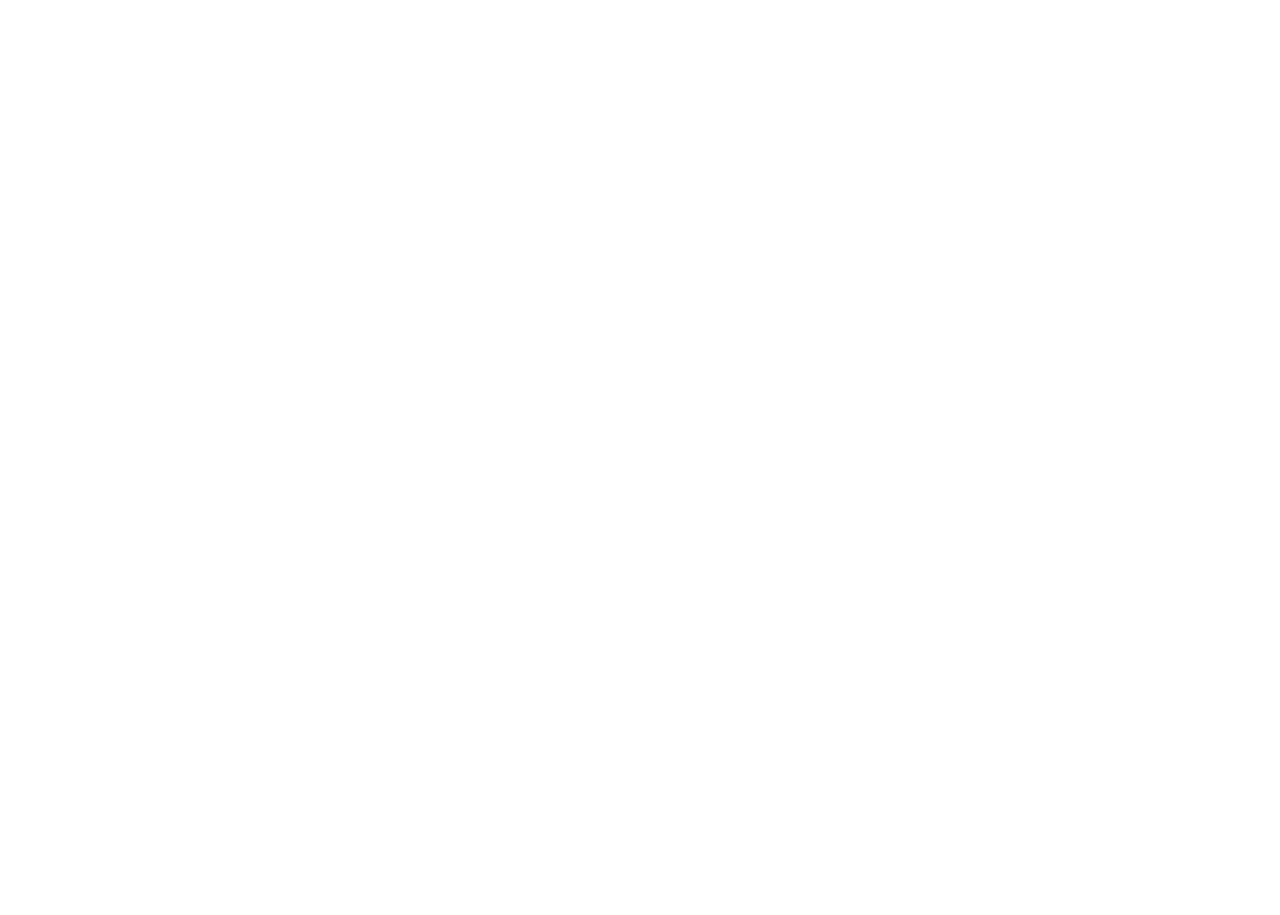
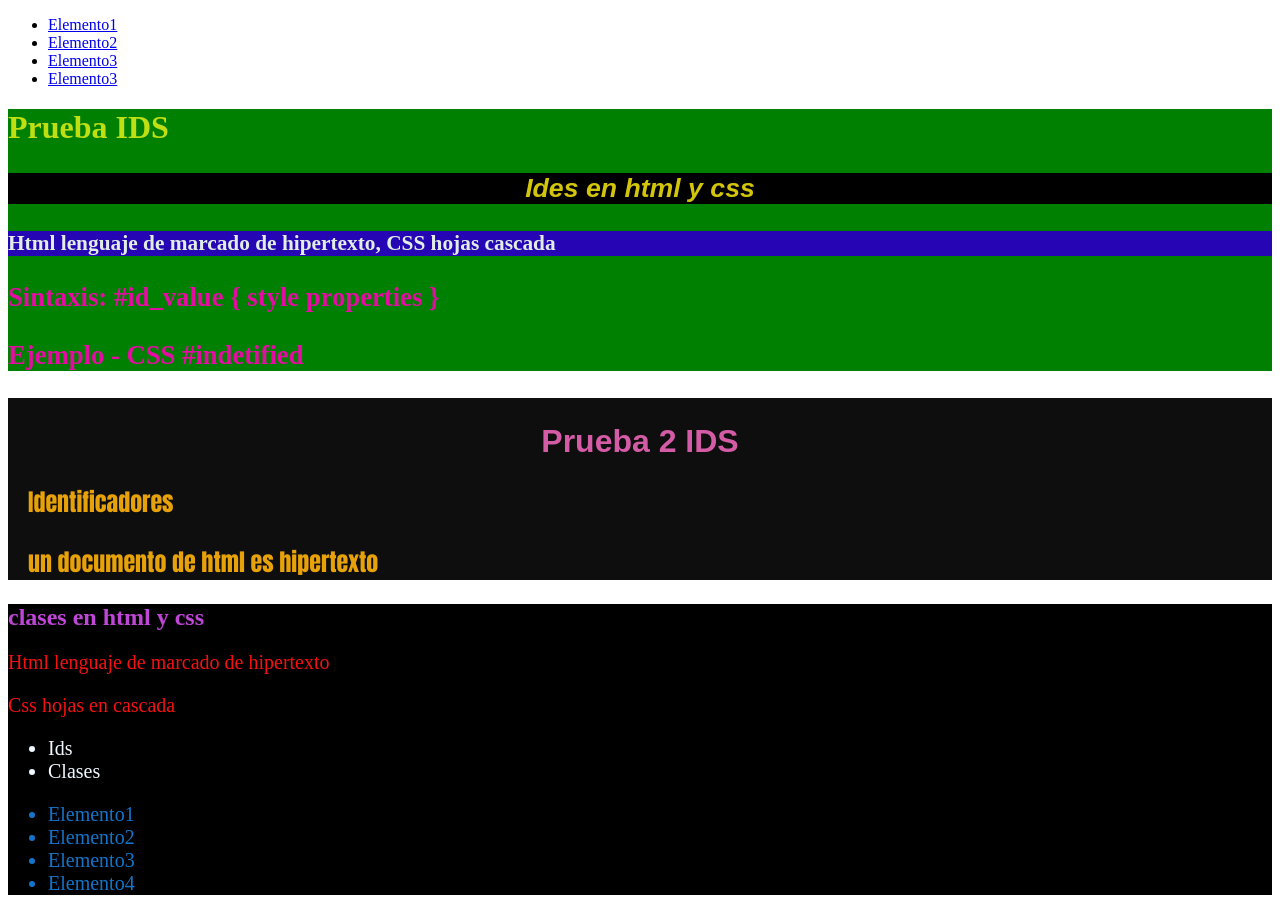
Before and after one commit to Jack625a/PaginasWebCatec, a PHP site: page /navegacionEstilo.html in a window 1280 px wide. Before the commit the page is empty. Before the commit the page ends 800 px from the top, so only its background shows below. Run offline with PHP 8.4, Linux system fonts and the light colour scheme.

Commit message:
conexion ed y clases style.css

```diff
--- a/estilos.css
+++ b/estilos.css
@@ -1,5 +1,5 @@
 body{
-    background: blue;
+    background: rgb(173, 22, 123);
     background-image: url("https://cdn.pixabay.com/photo/2018/08/14/13/23/ocean-3605547_1280.jpg");
 }
 div{
--- a/navegacionEstilo.html
+++ b/navegacionEstilo.html
@@ -0,0 +1,52 @@
+<!DOCTYPE html>
+<html lang="en">
+<head>
+    <meta charset="UTF-8">
+    <meta http-equiv="X-UA-Compatible" content="IE=edge">
+    <meta name="viewport" content="width=device-width, initial-scale=1.0">
+    <title>Barra de Navegacion </title>
+    <link rel="stylesheet" href="style.css">
+</head>
+<body>
+  <div id="navegador">
+   <ul>
+     <li><a href="http://">Elemento1</a></li>
+     <li><a href="http://">Elemento2</a></li>
+     <li><a href="http://">Elemento3</a></li>
+     <li><a href="http://">Elemento3</a></li>
+   </ul>
+  </div>
+
+  <div id="contenedor1">
+    <h1>Prueba IDS</h1>
+    <p id="subtitulo1">Ides en html y css</p>
+    <p id="subtitulo2">Html lenguaje de marcado de hipertexto,
+         CSS hojas cascada</p>
+    <p>Sintaxis: #id_value { style properties }</p>
+    <p>Ejemplo - CSS #indetified</p>
+  </div>
+  <div id="contenedor2">
+    <h1 id="titulo">Prueba 2 IDS</h1>
+    <p>Identificadores</p>
+    <p>un documento de html es hipertexto</p>
+  </div>
+  <section class="seccion1">
+    <h1>clases en html y css</h1>
+    <p>Html lenguaje de marcado de hipertexto</p>
+    <p>Css hojas en cascada</p>
+    <ul class="lista1">
+      <li>Ids</li>
+      <li>Clases</li>
+    </ul>
+    <ul class="lista2">
+        <li>Elemento1</li>
+        <li>Elemento2</li>
+        <li>Elemento3</li>
+        <li>Elemento4</li>
+      </ul>
+  </section>
+  <section class="seccion2">
+
+  </section>
+</body>
+</html>
--- a/style.css
+++ b/style.css
@@ -0,0 +1,61 @@
+#contenedor1{
+    color: rgb(192, 223, 19);
+    background: green;
+}
+#contenedor2{
+    color: rgb(231, 161, 9);
+    background: rgb(13, 14, 13);
+}
+#subtitulo1{
+    color: rgb(231, 228, 20);
+    background: black;
+}
+#subtitulo2{
+    color: rgb(223, 148, 10);
+    background: #2606b4;
+}
+#contenedor1 p{
+    color: rgb(228, 12, 163);
+    font-size: 20pt;
+    font-weight: bold;
+}
+#contenedor1 #subtitulo2{
+    color: rgb(225, 238, 229);
+    font-size: 16pt;
+}
+#contenedor1 #subtitulo1{
+    color: rgb(211, 197, 9);
+    font-style: italic;
+    font-weight: bold;
+    text-align: center;
+    font-family: fantasy;
+}
+#contenedor2 #titulo{
+    font-weight: bold;
+    font-family: fantasy;
+    color: #d45ba6;
+    text-align: center;
+    padding-top: 25px;
+}
+#contenedor2 p{
+    font-size: 18pt;
+    font-family: "Impact";
+    padding-left: 20px;
+    padding-right: 20px;
+}
+.seccion1{
+    color: #c046d8;
+    background: black;
+}
+.seccion1 .lista1{
+    color: aliceblue;
+    font-size: 15pt;
+}
+.seccion1 .lista2{
+    color: rgb(20, 116, 201);
+    font-size: 15pt;
+}
+.seccion1 p{
+    color: rgb(245, 17, 17);
+    font-size: 15pt;
+}
```
